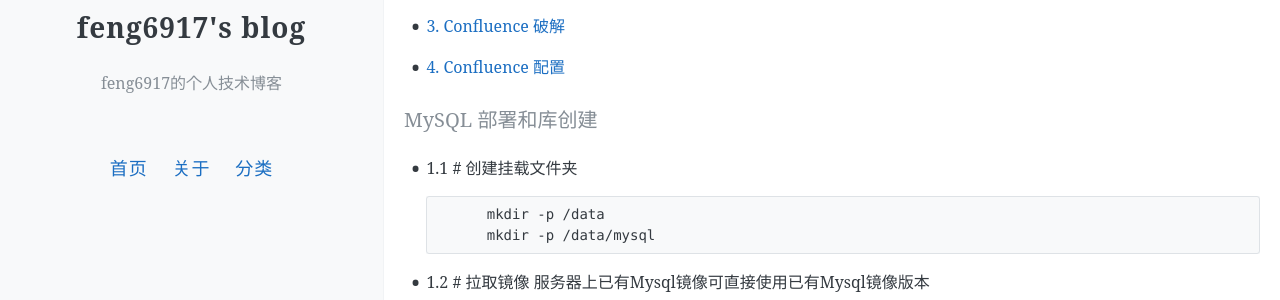
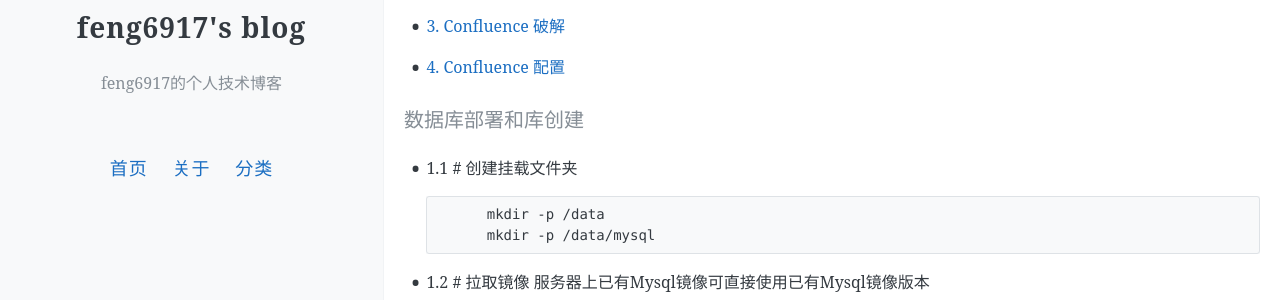
Before and after one commit to feng6917/feng6917.github.io, a Jekyll site: the page built from _posts/2018-5-29-install-confluence.md, in a window 1280 px wide and 1400 px high. Shown: the part 321-621 px from the top of the window. Built offline with Jekyll 4.4.1, drawn with Linux system fonts in a browser that asks for light colours; comment, search, counter and statistics services are not loaded; some of the changed text lies outside the part shown.

Commit message:
fix: blog jump change

```diff
--- a/_posts/2018-5-29-install-confluence.md
+++ b/_posts/2018-5-29-install-confluence.md
@@ -15,15 +15,15 @@
 
 ### 目录
 
-- [1. MySQL 部署 & 库创建](#MySQL 部署和库创建)
+- [1. MySQL 部署 & 库创建](#数据库部署和库创建)
 
-- [2. Confluence 部署](#Confluence 部署)
+- [2. Confluence 部署](#软件部署)
 
-- [3. Confluence 破解](#Confluence 破解)
+- [3. Confluence 破解](#软件破解)
 
-- [4. Confluence 配置](#Confluence 配置)
+- [4. Confluence 配置](#软件配置)
 
-#### MySQL 部署和库创建
+#### 数据库部署和库创建
 
 - 1.1 # 创建挂载文件夹
 
```
Also changed, not shown: other parts of _posts/2018-5-29-install-confluence.md (+3 -3 lines), _posts/2018-5-30-install-k8s-single.md (+4 -4 lines).
